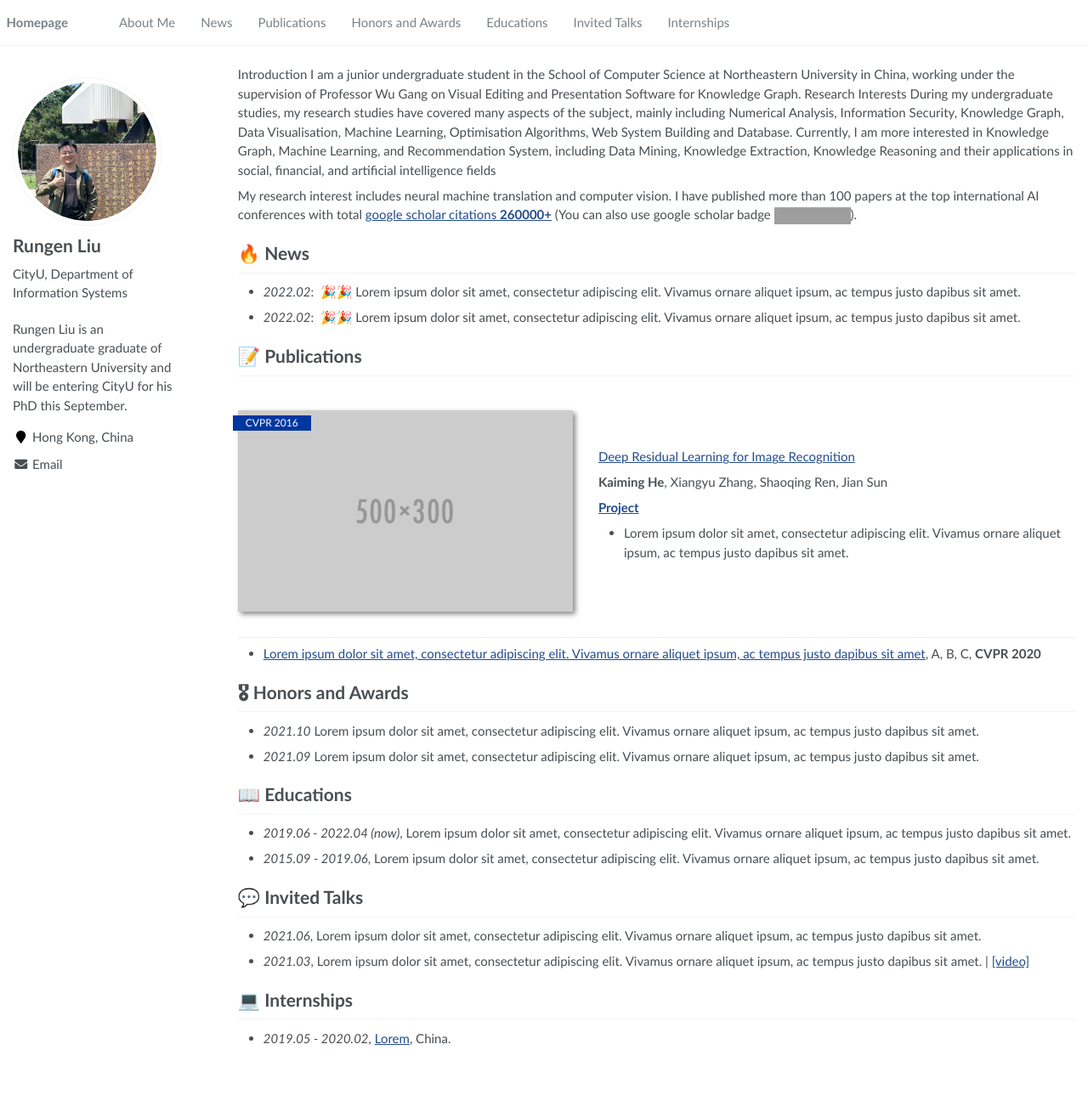
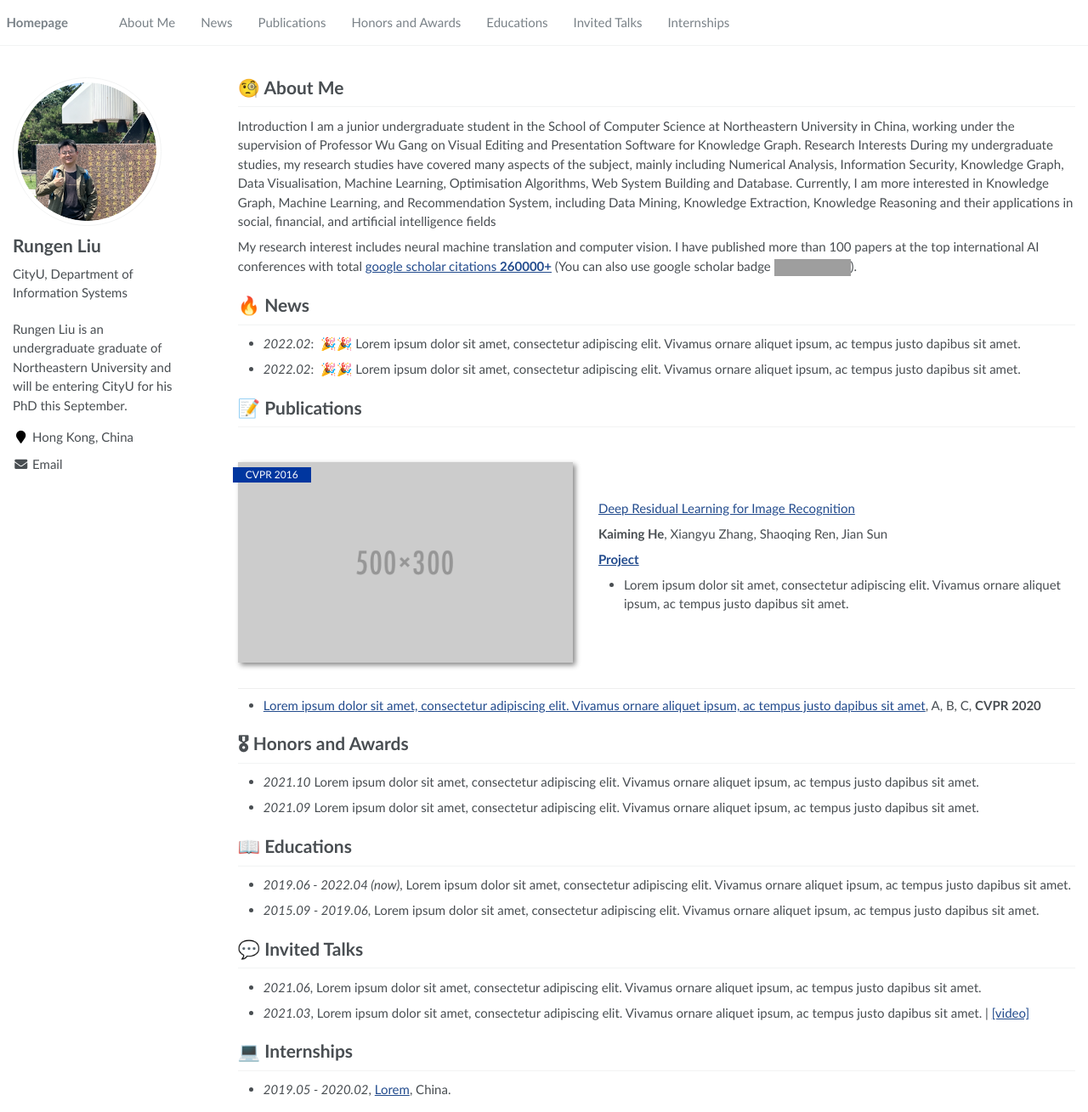
Before and after one commit to WaterWool/WaterWool.github.io, a Jekyll site: the page built from _pages/about.md, in a window 1280 px wide and 1309 px high. Shown: the whole window at 85% size. Built offline with Jekyll 4.4.1, drawn with Linux system fonts in a browser that asks for light colours; grey boxes are pictures that could not be loaded.

Commit message:
Update about.md

```diff
--- a/_pages/about.md
+++ b/_pages/about.md
@@ -16,7 +16,7 @@ redirect_from:
 {% assign url = gsDataBaseUrl | append: "google-scholar-stats/gs_data_shieldsio.json" %}
 
 <span class='anchor' id='about-me'></span>
-
+# 🧐 About Me
 Introduction I am a junior undergraduate student in the School of Computer Science at Northeastern University in China, working under the supervision of Professor Wu Gang on Visual Editing and Presentation Software for Knowledge Graph.
 Research Interests During my undergraduate studies, my research studies have covered many aspects of the subject, mainly including Numerical Analysis, Information Security, Knowledge Graph, Data Visualisation, Machine Learning, Optimisation
 Algorithms, Web System Building and Database. Currently, I am more interested in Knowledge Graph, Machine Learning, and Recommendation System, including Data Mining, Knowledge Extraction, Knowledge Reasoning and their applications in social,
```
